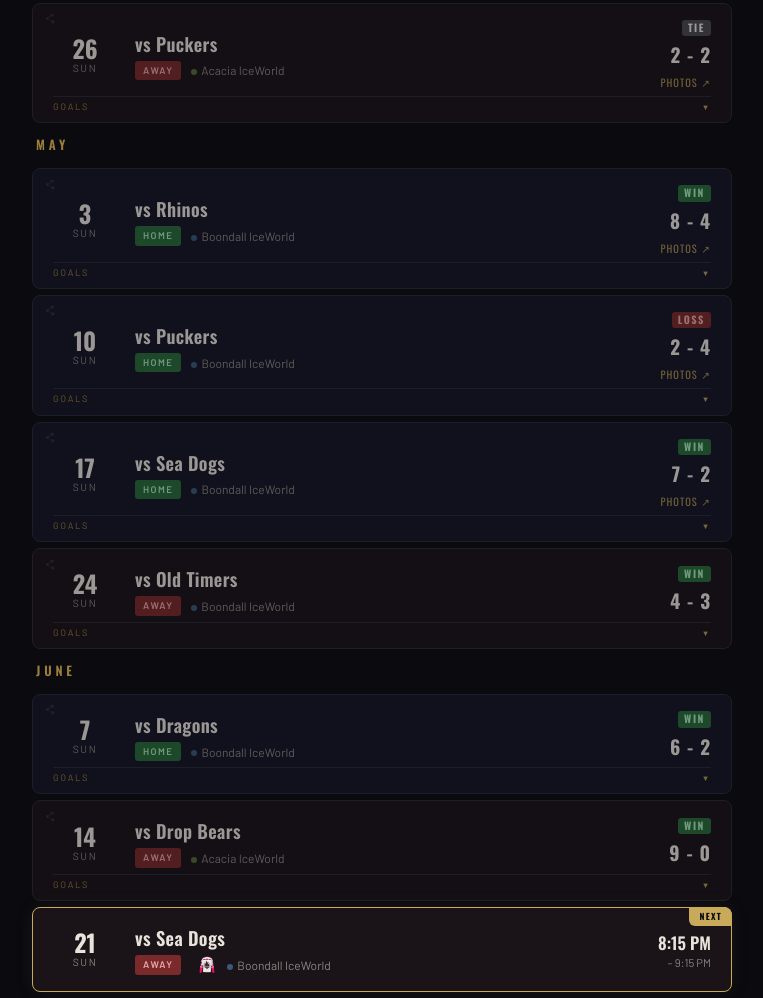
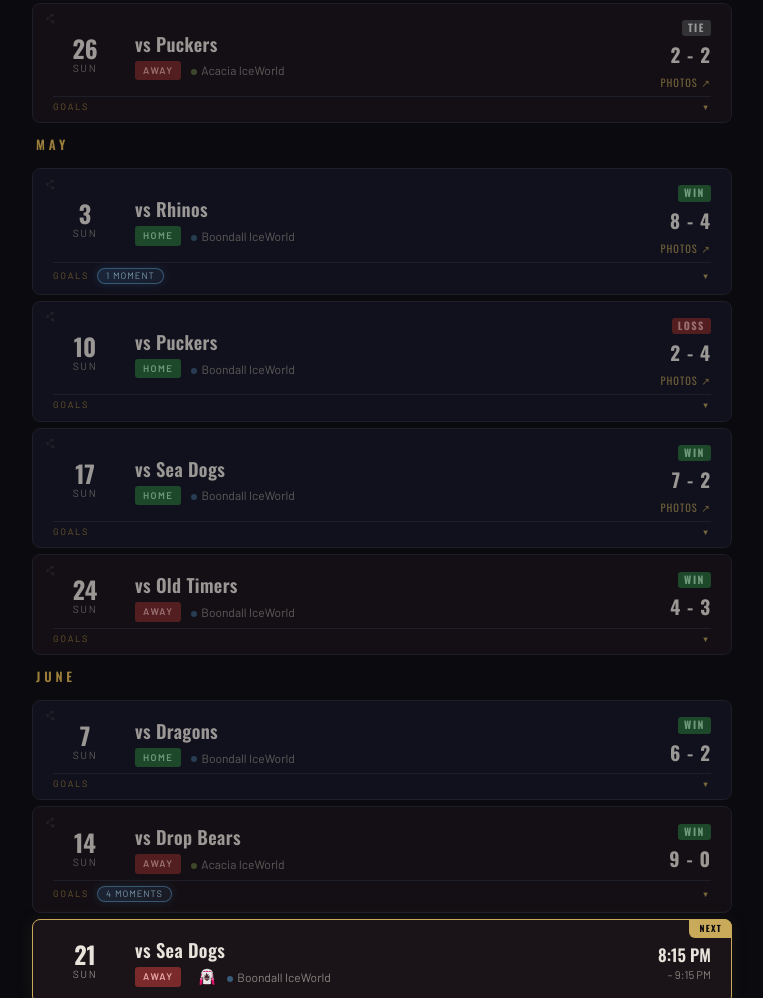
Before and after one commit to ajmoeller/darkknights, a plain HTML site: page index.html in a window 1280 px wide. Shown: the part 932-1930 px from the top of the page, without its empty margins (258-1021 px from the left). Drawn offline with nearby package versions, Linux system fonts and the light colour scheme.

Commit message:
Add game moments tagging and toggle functionality in index.html
- Introduced CSS styles for game moments tags, enhancing visual representation of significant plays.
- Added JavaScript functions to count and display game moments, improving user engagement with game highlights.
- Updated the game toggle hint to include moment counts in accessibility attributes, enhancing usability for screen readers.

These changes enrich the user experience by providing clearer context for game moments and improving interaction with game cards.

```diff
--- a/index.html
+++ b/index.html
@@ -395,6 +395,33 @@
     justify-content: space-between;
     gap: 8px;
     line-height: 1.1;
+  }
+
+  .game-toggle-label {
+    display: inline-flex;
+    align-items: center;
+    gap: 8px;
+    min-width: 0;
+  }
+
+  .game-moments-tag {
+    font-size: 0.58rem;
+    letter-spacing: 0.1em;
+    text-transform: uppercase;
+    color: #b8e4ff;
+    border: 1px solid rgba(120, 200, 255, 0.55);
+    border-radius: 999px;
+    padding: 2px 8px;
+    background: linear-gradient(135deg, rgba(80, 170, 255, 0.22), rgba(120, 200, 255, 0.1));
+    box-shadow: 0 0 10px rgba(100, 190, 255, 0.22);
+    white-space: nowrap;
+    flex-shrink: 0;
+  }
+
+  .game-card.has-goals-toggle:hover .game-moments-tag,
+  .game-card.has-goals-toggle:focus-visible .game-moments-tag {
+    border-color: rgba(160, 220, 255, 0.75);
+    box-shadow: 0 0 14px rgba(120, 200, 255, 0.35);
   }
 
   .game-toggle-hint .chevron {
@@ -2485,6 +2512,22 @@ function hockeyTimeSeconds(time) {
   return (parts[0] || 0) * 60 + (parts[1] || 0);
 }
 
+function countGameMoments(g) {
+  return (g.customMoments || []).length;
+}
+
+function gameMomentsTagHtml(g) {
+  const count = countGameMoments(g);
+  if (!count) return '';
+  const label = count === 1 ? '1 Moment' : `${count} Moments`;
+  return `<span class="game-moments-tag">${label}</span>`;
+}
+
+function buildGameToggleHint(g) {
+  const momentsTag = gameMomentsTagHtml(g);
+  return `<div class="game-toggle-hint"><span class="game-toggle-label"><span>Goals</span>${momentsTag}</span><span class="chevron" aria-hidden="true">▼</span></div>`;
+}
+
 function goalEventKey(period, time) {
   return `${period}-${time}`;
 }
@@ -2834,16 +2877,18 @@ games.forEach((g, i) => {
     `;
   }
 
-  const toggleHint = g.score
-    ? `<div class="game-toggle-hint"><span>Goals</span><span class="chevron" aria-hidden="true">▼</span></div>`
-    : '';
+  const toggleHint = g.score ? buildGameToggleHint(g) : '';
 
   if (toggleHint) {
     card.classList.add('has-goals-toggle');
     card.setAttribute('tabindex', '0');
     card.setAttribute('role', 'button');
     card.setAttribute('aria-expanded', 'false');
-    card.setAttribute('aria-label', `Show goals: ${g.month} ${g.dayNum} vs ${g.opp}`);
+    const momentCount = countGameMoments(g);
+    const ariaDetail = momentCount
+      ? `Show goals and ${momentCount} moment${momentCount === 1 ? '' : 's'}`
+      : 'Show goals';
+    card.setAttribute('aria-label', `${ariaDetail}: ${g.month} ${g.dayNum} vs ${g.opp}`);
     const panel = buildGoalsPanel(g);
     card.setAttribute('aria-controls', panel.id);
 
```
